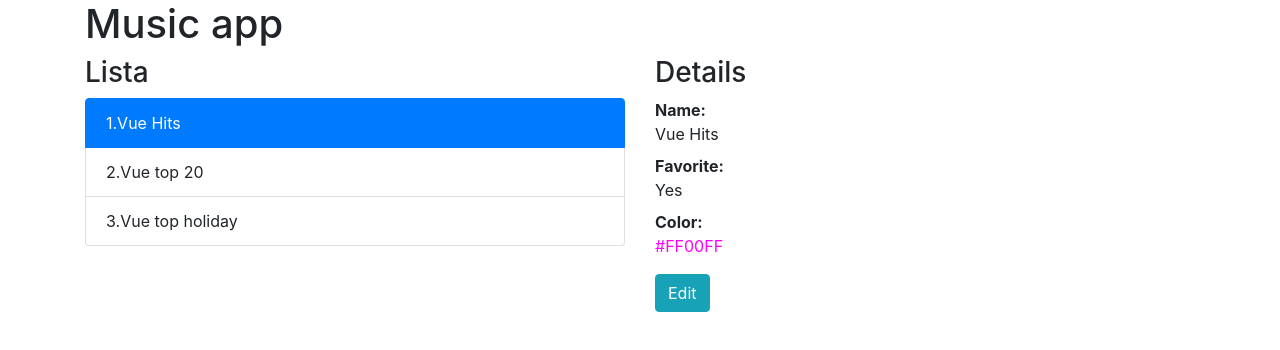
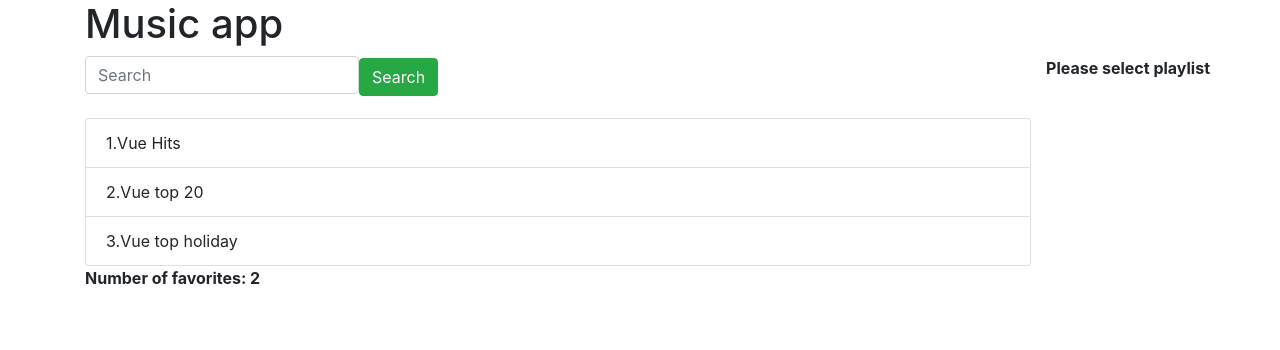
Before and after one commit to Pawel9903/Vue-Playlist-TypeScript, a Vue app: page / in a window 1280 px wide. Shown: the top 350 px of the page. Built offline with nearby package versions, Linux system fonts and the light colour scheme.

Commit message:
add playlists strucure

```diff
--- /dev/null
+++ b/src/components/Card.vue
@@ -0,0 +1,26 @@
+<template>
+    <div class="card">
+        <div class="card-body">
+            <div class="card-title">
+                <slot name="title"></slot>
+            </div>
+            <slot></slot>
+            <div v-if="$slots.footer" class="card-footer">
+                <slot name="footer"></slot>
+            </div>
+        </div>
+    </div>
+</template>
+
+<script lang="ts">
+    import { Component, Vue } from "vue-property-decorator";
+
+    @Component({})
+    export default class Card extends Vue{
+
+    }
+</script>
+
+<style scoped>
+
+</style>
--- /dev/null
+++ b/src/components/SearchField.vue
@@ -0,0 +1,32 @@
+<template>
+    <div class="form-group">
+        <label>
+            <input type="text" class="form-control" v-bind="$attrs" ref="inputRef" @="$listeners" @input="$emit('inputValue', $event.target.value)">
+        </label>
+        <input type="button" value="Search" @click="search" class="btn btn-success">
+    </div>
+</template>
+
+<script lang="ts">
+    import { Component, Vue } from "vue-property-decorator";
+
+    @Component({
+        inheritAttrs: false,
+        model:{
+            prop: "value",
+            event: "inputValue"
+        }
+    })
+    export default class SearchField extends Vue{
+        search(){
+            if(!(this.$refs.inputRef instanceof HTMLInputElement)){
+                throw "Needs HTMLInputElement"
+            }
+            this.$emit('search', this.$refs.inputRef.value)
+        }
+    }
+</script>
+
+<style scoped>
+
+</style>
--- a/src/views/playlists/Playlists.vue
+++ b/src/views/playlists/Playlists.vue
@@ -1,10 +1,15 @@
 <template>
     <div class="row">
         <div class="col">
-            <playlists-list :playlists="playlists" :selected="selected" @selected-change="selected = $event"></playlists-list>
+            <search-field v-model="query" @search="search" placeholder="Search"></search-field>
+            <playlist-list :playlists="filteredResults" :selected="selected" @selected-change="select($event)"></playlist-list>
         </div>
-        <div class="col">
-            <playlist-details :playlist="selected" :selected="selected" ></playlist-details>
+        <div v-if="selected" class="col">
+            <playlist-details v-if="mode === 'show'" :playlist="selected" :selected="selected" @edit="edit" ></playlist-details>
+            <playlist-form  v-if="mode === 'edit'" :playlist="selected" @cancel="cancel" @save="save"></playlist-form>
+        </div>
+        <div v-else>
+            <b>Please select playlist</b>
         </div>
     </div>
 </template>
@@ -13,11 +18,12 @@
     import Vue from 'vue';
     import Component from 'vue-class-component'
     import PlaylistDetails from '@/views/playlists/componenets/PlaylistDetails.vue';
-    import PlaylistsList from '@/views/playlists/componenets/PlaylistsList.vue';
+    import PlaylistList from '@/views/playlists/componenets/PlaylistList.vue';
     import {Playlist} from "@/models/Playlist";
+    import PlaylistForm from '@/views/playlists/componenets/PlaylistForm.vue';
 
     @Component({
-        components: {PlaylistsList, PlaylistDetails}
+        components: {PlaylistForm, PlaylistList, PlaylistDetails}
 
         /* Vue options */
     })
@@ -43,7 +49,39 @@
             },
         ];
 
-        selected: Playlist = this.playlists[0];
+        query = '';
+        filterQuery = '';
+        mode = 'show';
+        selected: Playlist | null = null;
+
+        search(query:string){
+            this.filterQuery = query;
+        }
+
+        get filteredResults(){
+            return this.playlists.filter(p => p.name.includes(this.filterQuery));
+        }
+
+        edit(){
+            this.mode = 'edit';
+        };
+
+        save(draft:Playlist){
+            const index = this.playlists.findIndex(p => p.id == draft.id);
+            if(index !== -1){
+                this.playlists.splice(index, 1, draft);
+            }
+            this.selected = draft;
+            this.mode = 'show';
+        };
+
+        cancel(){
+            this.mode = 'show';
+        };
+
+        select(select: Playlist){
+            this.selected = this.selected && this.selected.id == select.id ? null :select;
+        }
     }
 </script>
 
--- a/src/views/playlists/componenets/PlaylistDetails.vue
+++ b/src/views/playlists/componenets/PlaylistDetails.vue
@@ -1,54 +1,50 @@
 <template>
+    <card>
+<!--        <template v-slot:[ getSlotName() ]=""></template>-->
+        <template #title>
+            <h3>Details</h3>
+        </template>
         <div>
             <div class="mb-5">
                 <div>
-                <h3>Details</h3>
                     <dl>
                         <dt>Name:</dt>
                         <dd>{{ playlist.name }}</dd>
                         <dt>Favorite:</dt>
-                    <dd>{{ playlist.favorite? 'Yes' : 'No' }}</dd>
+                        <dd>{{ playlist.favorite | yesno }}</dd>
                         <dt>Color:</dt>
                         <dd :style="{ color: playlist.color }">{{ playlist.color }}</dd>
                     </dl>
-                <input class="btn btn-info" type="button" value="Edit" @click="edit">
                 </div>
             </div>
-            <playlist-form v-if="mode === 'edit'" :playlist="playlist"></playlist-form>
-
         </div>
+        <template #footer>
+            <input class="btn btn-info" type="button" value="Edit" @click="$emit('edit')">
+        </template>
+    </card>
 </template>
 
 <script lang="ts">
     import Vue from "vue";
     import Component from "vue-class-component";
     import {Playlist, Track} from "@/models/Playlist";
-    import { Prop } from  'vue-property-decorator';
-    import PlaylistForm from '@/views/playlists/componenets/PlaylistForm.vue';
+    import {Prop} from "vue-property-decorator";
+    import PlaylistForm from "@/views/playlists/componenets/PlaylistForm.vue";
 
     @Component({
-        components: {PlaylistForm}
+        components: {PlaylistForm},
+        filters: {
+            yesno(value: boolean) {
+                return value ? "Yes" : "No";
+            }
+        }
     })
     export default class PlaylistDetails extends Vue {
 
         @Prop({
-            required:true
+            required: true
         })
         playlist!: Playlist;
-
-        mode = 'show';
-
-        edit(){
-            this.mode = 'edit';
-        };
-
-        // save(){
-        //     this.mode = 'show';
-        // };
-        //
-        // cancel(){
-        //     this.mode = 'show';
-        // };
     }
 </script>
 
--- a/src/views/playlists/componenets/PlaylistForm.vue
+++ b/src/views/playlists/componenets/PlaylistForm.vue
@@ -1,11 +1,15 @@
 <template>
-    <div>
 
+    <!--        .form-group*3>label+input.form-control-->
+    <form @submit.prevent="save">
+        <card>
+
+            <template #title>
                 <h3>Form</h3>
-        <!--        .form-group*3>label+input.form-control-->
+            </template>
             <div class="form-group">
                 <label for="name">Name:</label>
-            <input type="text" id="name" name="name" class="form-control" v-model="draft.name">
+                <input type="text" id="name" name="name" class="form-control" v-model="draft.name" ref="nameRef">
             </div>
             <div class="form-group">
                 <label for="favorite">Favorite:</label>
@@ -16,11 +20,13 @@
                 <input type="color" name="color" id="color" v-model="draft.color"
                        @input="draft.color = $event.target.value">
             </div>
-        <div>
-            <input type="button" value="Save" @click="$emit('save', playlist)" class="btn btn-success mr-1">
+            <template #footer>
+                <input type="submit" value="Save" class="btn btn-success mr-1">
                 <input type="button" value="Cancel" @click="cancel" class="btn btn-danger">
-        </div>
-    </div>
+            </template>
+        </card>
+    </form>
+
 </template>
 
 <script lang="ts">
@@ -34,20 +40,30 @@
         @Prop()
         playlist!: Playlist;
         draft!: Playlist;
-        created(){
-            this.draft = { ...this.playlist };
+
+        created() {
+            this.draft = {...this.playlist};
+            // this.$style['placki']
+        }
+
+        mounted() {
+            if (this.$refs.nameRef instanceof HTMLInputElement) {
+                this.$refs.nameRef.focus();
+            }
         }
 
         save() {
-            this.$emit("cancel", this.playlist)
+            this.$emit("save", this.draft);
         };
 
         cancel() {
-            this.$emit("cancel")
+            this.$emit("cancel");
         };
     }
 </script>
 
 <style scoped>
-
+    .placki {
+        color: red;
+    }
 </style>
--- a/src/views/playlists/componenets/PlaylistsList.vue
+++ b/src/views/playlists/componenets/PlaylistList.vue
@@ -1,10 +1,10 @@
 <template>
     <div>
-        <h3>Lista</h3>
 <!--        .list-group>.list-group-item-->
         <div class="list-group">
             <div v-for="(playlist, index) of playlists" :key="playlist.id" class="list-group-item" :class="isSelected(playlist)" @click="selectedChange(playlist)" >{{ index+1 }}.{{ playlist.name }}</div>
         </div>
+        <b>Number of favorites: {{ favoritesCount }}</b>
     </div>
 </template>
 
@@ -14,8 +14,7 @@
     import {Playlist} from "@/models/Playlist";
     import { Prop, Emit } from  'vue-property-decorator';
 
-    @Component({
-    })
+    @Component({})
     export default class PlaylistList extends Vue {
 
         @Prop({
@@ -23,8 +22,14 @@
         })
         playlists!: Playlist[];
 
-        @Prop({})
+        @Prop({
+            required: true
+        })
         selected?: Playlist;
+
+        get favoritesCount(this: PlaylistList){
+            return this.playlists.filter(p => p.favorite).length;
+        }
 
         isSelected(playlist:Playlist){
             return { active: this.selected && this.selected.id == playlist.id }
```
Also changed, not shown: src/main.ts (+5 -2 lines), src/shims-vue.d.ts (+8 -0 lines). Lines whose indentation alone changed are shown as unchanged.
